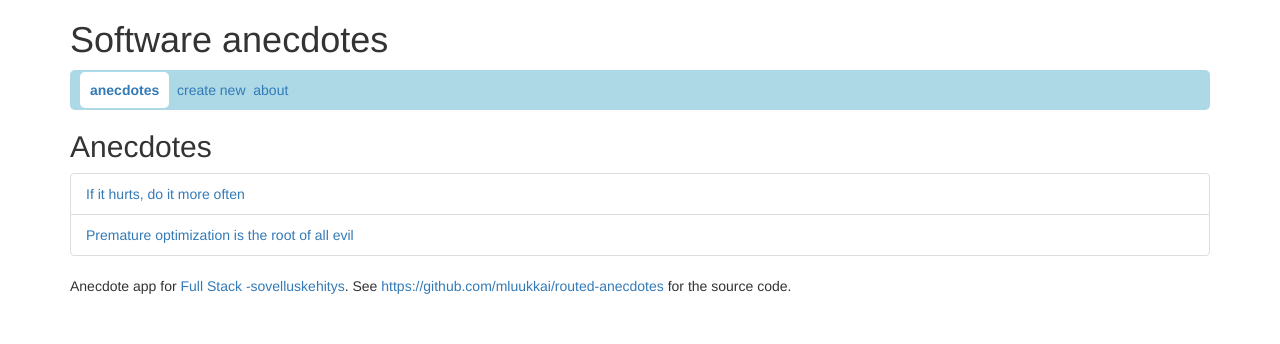
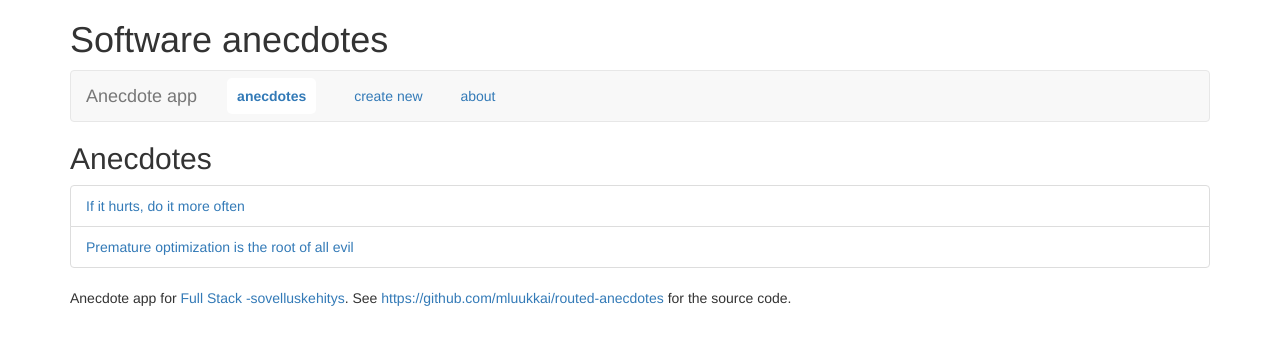
Before and after one commit to Jonharju/Fullstack, a React (Create React App) app in the folder Osa6/routed-anecdotes/: page / in a window 1280 px wide. Shown: the top 344 px of the page. Built offline with nearby package versions, Linux system fonts and the light colour scheme.

Commit message:
tehtävä 6.23 tehty

```diff
--- a/Osa6/routed-anecdotes/src/App.js
+++ b/Osa6/routed-anecdotes/src/App.js
@@ -1,5 +1,5 @@
 import React from 'react'
-import { ListGroup, ListGroupItem, Grid, Col, Thumbnail } from 'react-bootstrap'
+import { ListGroup, ListGroupItem, Grid, Col, Thumbnail, Nav, Navbar, NavItem, FormGroup, FormControl, ControlLabel, Button } from 'react-bootstrap'
 import { BrowserRouter as Router, Route, Link, NavLink } from 'react-router-dom'
 import image from './Babbage40.png'
 
@@ -15,7 +15,43 @@ const AnecdoteList = ({ anecdotes }) => (
       </ListGroup>
   </div>
 )
-
+const menuStyle = {
+  color: 'purple',
+  background: 'lightblue',
+  borderRadius: 5,
+  padding: 10,
+  marginBottom: 10
+}
+const activeMenuStyle = {
+  fontWeight: 'bold',
+  background: 'white',
+  borderRadius: 5,
+  padding: 10,
+  marginBottom: 10
+}
+const Menu = () => (
+  <Navbar collapseOnSelect>
+    <Navbar.Header>
+      <Navbar.Brand>
+        Anecdote app
+      </Navbar.Brand>
+      <Navbar.Toggle />
+    </Navbar.Header>
+    <Navbar.Collapse>
+      <Nav>
+        <NavItem href="#">
+          <NavLink exact to="/" activeStyle={activeMenuStyle}>anecdotes</NavLink> &nbsp;
+        </NavItem>
+        <NavItem href="#">
+          <NavLink exact to="/create" activeStyle={activeMenuStyle}>create new</NavLink> &nbsp;
+        </NavItem>
+        <NavItem href="#">
+          <NavLink exact to="/about" activeStyle={activeMenuStyle}>about</NavLink>
+        </NavItem>
+      </Nav>
+    </Navbar.Collapse>
+  </Navbar>
+)
 const Anecdote = ({anecdote}) => {
   return(
   <div>
@@ -44,7 +80,7 @@ const About = () => (
         <p>Software engineering is full of excellent anecdotes, at this app you can find the best and add more.</p>
       </Col>
       <Col md={3}>
-        <Thumbnail src={image} responsive />
+        <Thumbnail src={image} responsive='true' />
       </Col>
     </Grid>
   </div>
@@ -89,19 +125,30 @@ class CreateNew extends React.Component {
       <div>
         <h2>create a new anecdote</h2>
         <form onSubmit={this.handleSubmit}>
-          <div>
-            content
-            <input name='content' value={this.state.content} onChange={this.handleChange} />
-          </div>
-          <div>
-            author
-            <input name='author' value={this.state.author} onChange={this.handleChange} />
-          </div>
-          <div>
-            url for more info
-            <input name='info' value={this.state.info} onChange={this.handleChange} />
-          </div>
-          <button>create</button>
+          <FormGroup>
+            <ControlLabel>content:</ControlLabel>
+            <FormControl
+            type="text"
+            name="content"
+            value={this.state.content}
+            onChange={this.handleChange}
+            />
+            <ControlLabel>author:</ControlLabel>
+            <FormControl
+              type="text"
+              name="author"
+              value={this.state.author}
+              onChange={this.handleChange}
+            />
+            <ControlLabel>info:</ControlLabel>
+            <FormControl
+              type="text"
+              name="info"
+              value={this.state.info}
+              onChange={this.handleChange}
+            />
+            <Button bsStyle="success" type="submit">create</Button>
+          </FormGroup>
         </form>
       </div>
     )
@@ -172,30 +219,12 @@ class App extends React.Component {
         padding: 10,
         marginBottom: 10
       }
-      const menuStyle = {
-        color: 'purple',
-        background: 'lightblue',
-        borderRadius: 5,
-        padding: 10,
-        marginBottom: 10
-      }
-      const activeMenuStyle = {
-        fontWeight: 'bold',
-        background: 'white',
-        borderRadius: 5,
-        padding: 10,
-        marginBottom: 10
-      }
     return (
       <div className="container">
         <Router>
           <div>
             <h1>Software anecdotes</h1>
-            <div style={menuStyle}>
-              <NavLink exact to="/" activeStyle={activeMenuStyle}>anecdotes</NavLink> &nbsp;
-              <NavLink exact to="/create" activeStyle={activeMenuStyle}>create new</NavLink> &nbsp;
-              <NavLink exact to="/about" activeStyle={activeMenuStyle}>about</NavLink>
-            </div>
+            <Menu />
             {this.state.notification === '' ? '' :
             <p style={notificationStyle}>{this.state.notification}</p>}
             <Route exact path="/" render={() => <AnecdoteList anecdotes={this.state.anecdotes} />} />
```
